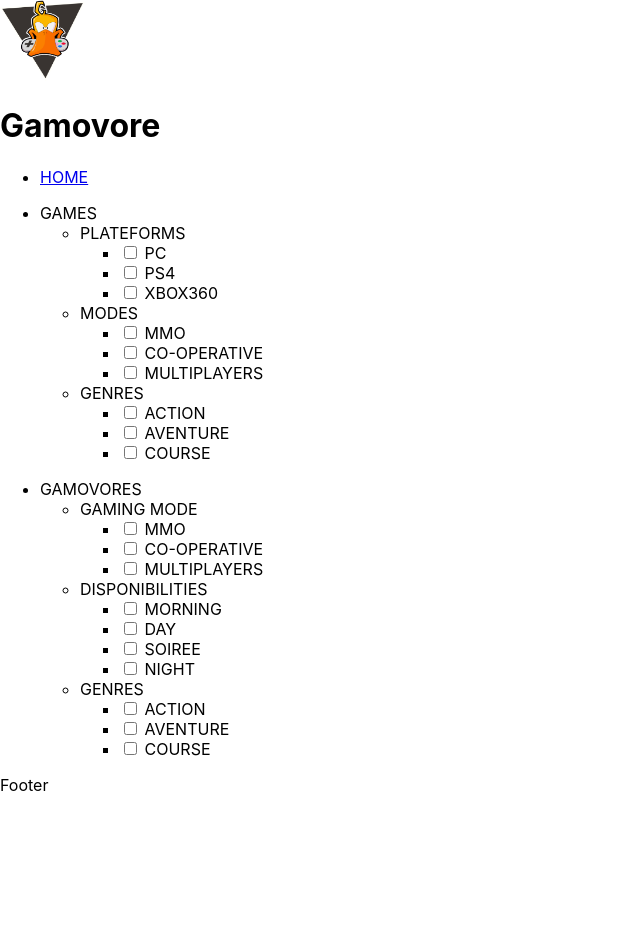
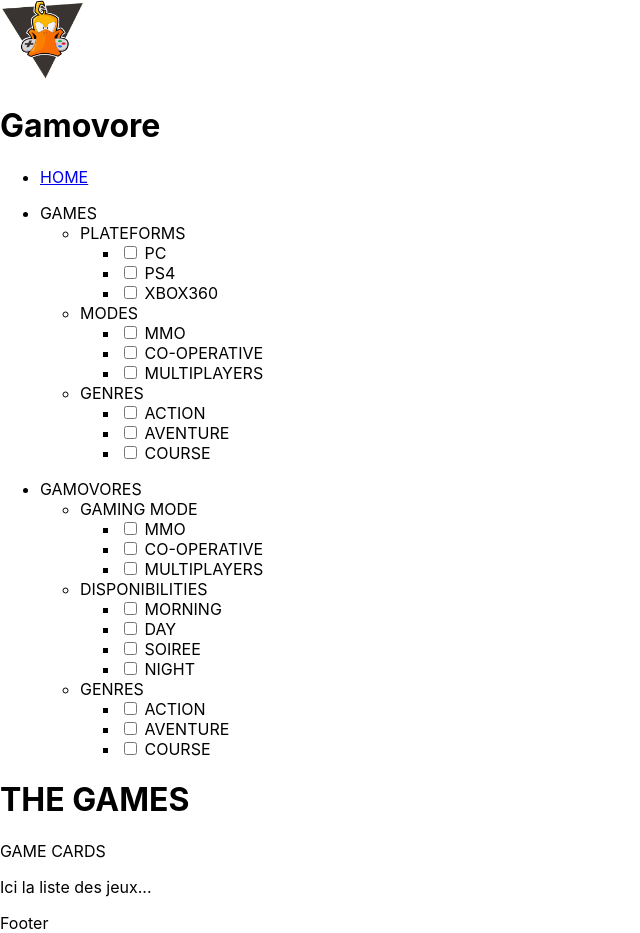
Before and after one commit to WildCodeSchool/Lyon-js-202005-project-gamovore, a React (Create React App) app: page / in a window 1280 px wide. Shown: the whole page, without its empty margins (0-640 px from the left). Before the commit the page ends 800 px from the top, so only its background shows below. Built offline with nearby package versions, Linux system fonts and the light colour scheme.

Commit message:
Add gameListBox

```diff
--- a/src/App.js
+++ b/src/App.js
@@ -1,7 +1,8 @@
 import React from 'react';
 import HeaderBox from './boxbox/HeaderBox';
-import SidebarBox from "./boxbox/SidebarBox"
-import FooterBox from "./boxbox/FooterBox"
+import SidebarBox from "./boxbox/SidebarBox";
+import FooterBox from "./boxbox/FooterBox";
+import Main from './components/Main'
 
 
 
@@ -10,6 +11,7 @@ function App() {
     <div className="App">
       <HeaderBox />
       <SidebarBox />
+      <Main />
       <FooterBox />
 
     </div>
--- /dev/null
+++ b/src/boxbox/GameListBox.js
@@ -0,0 +1,13 @@
+import React from 'react';
+
+const GameListBox = () => {
+    return (
+        <div>
+            <h1>THE GAMES</h1>
+            <div>GAME CARDS</div>
+            <p>Ici la liste des jeux...</p>
+        </div>
+    )
+}
+
+export default GameListBox;
--- a/src/boxbox/SidebarBox.js
+++ b/src/boxbox/SidebarBox.js
@@ -5,7 +5,6 @@ const SidebarBox = () => {
 
     return(
         <Sidebar />
-
     )
 
 }
--- a/src/components/Main.js
+++ b/src/components/Main.js
@@ -1,10 +1,11 @@
 import React from 'react';
+import GameListBox from '../boxbox/GameListBox'
 
 function Main() {
   return (
-    <div className="Main">
-        <img src='https://giphy.com/gifs/3oriff4xQ7Oq2TIgTu/html5'></img>
-    </div>
+    <main>
+        <GameListBox />
+    </main>
   );
 }
 
```
